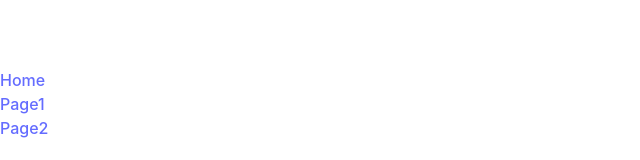
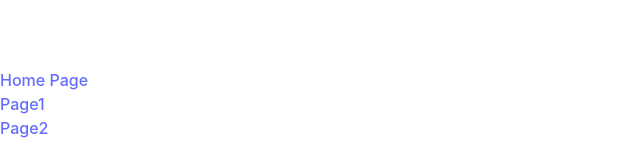
Before and after one commit to hkj/react-router-test, a React (Vite) app: page / in a window 1280 px wide. Before the commit this address had no page. Shown: the part 296-456 px from the top of the page, without its empty margins (0-640 px from the left). Built offline with nearby package versions, Linux system fonts and the light colour scheme.

Commit message:
ファイル分割1

```diff
--- a/src/App.jsx
+++ b/src/App.jsx
@@ -1,40 +1,17 @@
-import {
-  BrowserRouter,
-  Link,
-  Routes,
-  Route,
-  useParams,
-} from "react-router-dom";
-import { Home } from "./components/Home";
-import { Page1 } from "./components/Page1";
-import { Page2 } from "./components/Page2";
+import { BrowserRouter, Link, Routes, Route } from "react-router-dom";
 import { APP_NAME } from "./constants";
-import { Page1DetailA } from "./components/Page1DetailA";
-import { Page1DetailB } from "./components/Page1DetailB";
+import { Router } from "./router/Router";
 function App() {
-  const Page1Routes = () => {
-    return (
-      <Routes>
-        <Route path="/" element={<Page1 />} />
-        <Route path="detailA" element={<Page1DetailA />} />
-        <Route path="detailB" element={<Page1DetailB />} />
-      </Routes>
-    );
-  };
   return (
     <BrowserRouter>
       <div className="App">
-        <Link to={`${APP_NAME}/`}>Home</Link>
+        <Link to={`${APP_NAME}/`}>Home Page</Link>
         <br />
         <Link to={`${APP_NAME}/page1`}>Page1</Link>
         <br />
         <Link to={`${APP_NAME}/page2`}>Page2</Link>
       </div>
-      <Routes>
-        <Route path={`${APP_NAME}/`} element={<Home />} />
-        <Route path={`${APP_NAME}/page1/*`} element={<Page1Routes />} />
-        <Route path={`${APP_NAME}/page2`} element={<Page2 />} />
-      </Routes>
+      <Router />
     </BrowserRouter>
   );
 }
--- /dev/null
+++ b/src/router/Router.jsx
@@ -0,0 +1,26 @@
+import { Routes, Route } from "react-router-dom";
+import { APP_NAME } from "../constants";
+import { Page1 } from "../components/Page1";
+import { Page1DetailA } from "../components/Page1DetailA";
+import { Page1DetailB } from "../components/Page1DetailB";
+import { Page2 } from "../components/Page2";
+import { Home } from "../components/Home";
+
+export const Router = () => {
+  const Page1Routes = () => {
+    return (
+      <Routes>
+        <Route path="/" element={<Page1 />} />
+        <Route path="detailA" element={<Page1DetailA />} />
+        <Route path="detailB" element={<Page1DetailB />} />
+      </Routes>
+    );
+  };
+  return (
+    <Routes>
+      <Route path={`${APP_NAME}/`} element={<Home />} />
+      <Route path={`${APP_NAME}/page1/*`} element={<Page1Routes />} />
+      <Route path={`${APP_NAME}/page2`} element={<Page2 />} />
+    </Routes>
+  );
+};
```
Also changed, not shown: src/router/Page1Routes.jsx (added, +18 -0 lines).
